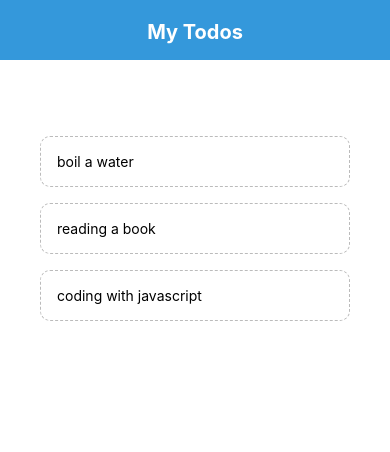
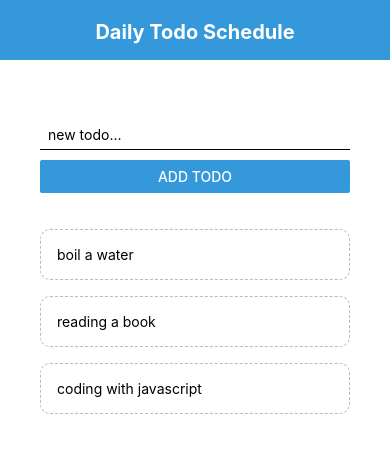
Before and after one commit to Naandalist/todo-app, a React Native app: screen / in a window 390 px wide. Shown: the top 452 px of the page. Built offline with nearby package versions, Linux system fonts and the light colour scheme.

Commit message:
add todo is workig well

```diff
--- /dev/null
+++ b/src/components/AddTodo.js
@@ -0,0 +1,37 @@
+import React, {useState} from 'react';
+import {StyleSheet, View, TextInput, Button} from 'react-native';
+
+const AddTodo = ({submitHandler}) => {
+  const [text, setText] = useState('');
+  const changeHandler = value => {
+    setText(value);
+  };
+  return (
+    <View>
+      <TextInput
+        style={styles.input}
+        placeholder="new todo..."
+        onChangeText={changeHandler}
+      />
+      <Button
+        onPress={() => submitHandler(text)}
+        title="add todo"
+        color="#3498db"
+      />
+    </View>
+  );
+};
+
+const styles = StyleSheet.create({
+  input: {
+    marginTop: 20,
+    borderBottomWidth: 1,
+    borderStyle: 'solid',
+    borderBottomColor: 'black',
+    marginBottom: 10,
+    paddingHorizontal: 8,
+    paddingVertical: 6,
+  },
+});
+
+export default AddTodo;
--- a/src/components/Header.js
+++ b/src/components/Header.js
@@ -4,7 +4,7 @@ import {StyleSheet, Text, View} from 'react-native';
 const Header = () => {
   return (
     <View style={styles.header}>
-      <Text style={styles.title}>My Todos</Text>
+      <Text style={styles.title}>Daily Todo Schedule</Text>
     </View>
   );
 };
--- a/src/components/TodoItem.js
+++ b/src/components/TodoItem.js
@@ -3,11 +3,9 @@ import {StyleSheet, Text, View, TouchableOpacity} from 'react-native';
 
 const TodoItem = ({item, pressHandler}) => {
   return (
-    <View>
-      <TouchableOpacity onPress={() => pressHandler(item.key)}>
-        <Text style={styles.item}>{item.text}</Text>
-      </TouchableOpacity>
-    </View>
+    <TouchableOpacity onPress={() => pressHandler(item.key)}>
+      <Text style={styles.item}>{item.text}</Text>
+    </TouchableOpacity>
   );
 };
 
--- a/src/screens/Dashboard.js
+++ b/src/screens/Dashboard.js
@@ -2,6 +2,7 @@ import React, {useState} from 'react';
 import {StyleSheet, View, FlatList} from 'react-native';
 import Header from '../components/Header';
 import TodoItem from '../components/TodoItem';
+import AddTodo from '../components/AddTodo';
 
 const Dashboard = () => {
   const [todos, setTodos] = useState([
@@ -10,15 +11,23 @@ const Dashboard = () => {
     {text: 'coding with javascript', key: '3'},
   ]);
   const pressHandler = key => {
-    // console.log('KEY: ', key);
     setTodos(prevTodos => {
       return prevTodos.filter(todo => todo.key != key);
     });
   };
+  const submitHandler = text => {
+    setTodos(prevTodos => {
+      const key = Math.floor(Math.random() * 1000).toString();
+      console.log(`text: ${text}, key: ${key}`);
+      return [...prevTodos, {text: text, key: key}];
+    });
+  };
+
   return (
     <View style={styles.container}>
       <Header />
       <View style={styles.content}>
+        <AddTodo submitHandler={submitHandler} />
         <View style={styles.list}>
           <FlatList
             data={todos}
```
